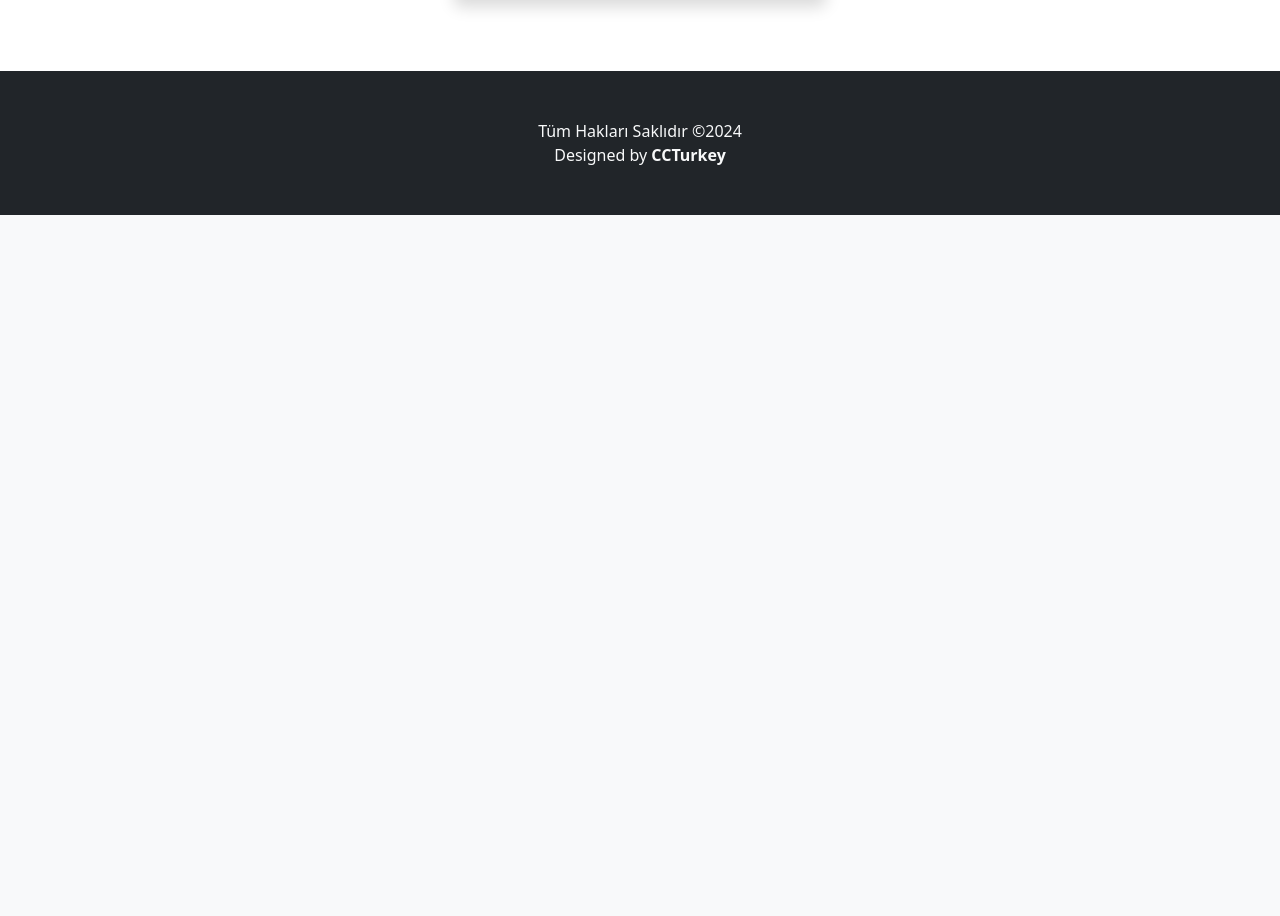
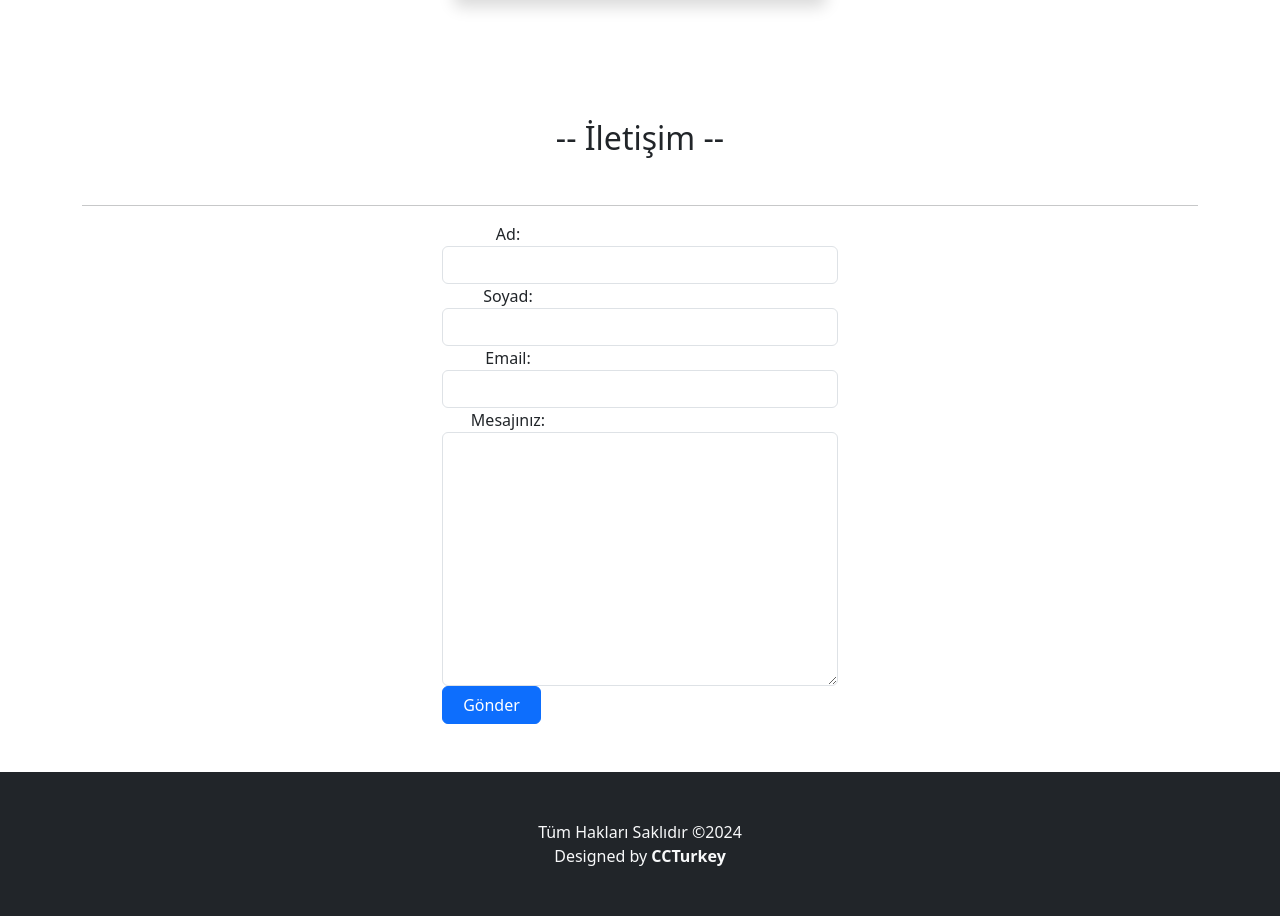
Before and after one commit to SirMsenel/ccturkey, a Django app: page /Anasayfa/ in a window 1280 px wide. Shown: the part 2531-3447 px from the top of the page. Before the commit the page ends 2746 px from the top, so only its background shows below. Run offline with Django 4.2, Linux system fonts and the light colour scheme.

Commit message:
admin and iletisim

```diff
--- a/anaweb/templates/anasayfa.html
+++ b/anaweb/templates/anasayfa.html
@@ -126,6 +126,38 @@
 
 
 <!--galeri bitiş-->
+ <!--iletişim başlangıç-->
+<section class="p-5 text-center iletisim" >
+  <div class="container">
+    <h2 class="mb-5 font-weight-bold"> -- İletişim --</h2>
+    <hr>
+
+    <form action="" class="col-md-4  text-left  m-auto">
+
+       <div class="form-group row">
+        <label for="" class="col-md-4 align-self-center">Ad:</label>
+        <input type="text" class="form-control col-md-8">
+      </div>
+      <div class="form-group row">
+        <label for="" class="col-md-4 align-self-center">Soyad:</label>
+        <input type="text" class="form-control col-md-8">
+      </div>
+      <div class="form-group row">
+        <label for="" class="col-md-4 align-self-center">Email:</label>
+        <input type="text" class="form-control col-md-8">
+      </div>
+      <div class="form-group row">
+        <label for="" class="col-md-4 align-self-center">Mesajınız:</label>
+        <textarea name="" id="" cols="30" rows="10" class="form-control col-md-8"></textarea>
+      </div>
+      <div class="form-group row">
+        <button type="submit" class="col-md-3 btn btn-primary">Gönder</button>
+      </div>
+    </form>
+  </div>
+</section>
+
+ <!--iletişim bitiş-->
  <!--footer başlangıç-->
 <div class="bg-dark text-center text-light">
   <p class="align-middle p-5 mb-0">
```
Also changed, not shown: README.md, db.sqlite3.
